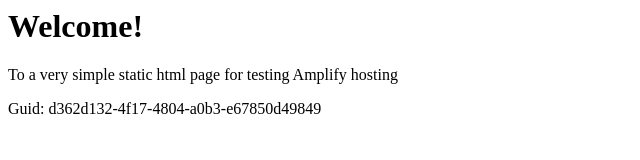
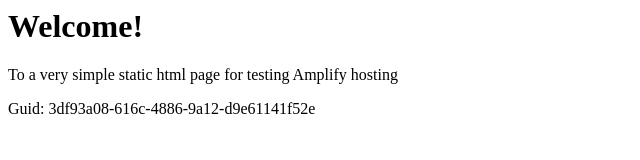
Before and after one commit to aws-aemilia-sfo/Github-PR-Commit-Integration-Test-DoNotTouch-GitHubWebhookPushCanaryTest-v1-preprod-us-west-1, a website: page src/index.html in a window 1280 px wide. Shown: the full height of the page, 0-640 px from the left. Drawn offline with Linux system fonts and the light colour scheme.

Commit message:
commit from integ tests

```diff
--- a/src/index.html
+++ b/src/index.html
@@ -12,6 +12,6 @@
 <body>
     <h1>Welcome!</h1>
     <p>To a very simple static html page for testing Amplify hosting</p>
-    <p>Guid: d362d132-4f17-4804-a0b3-e67850d49849</p></body>
+    <p>Guid: 3df93a08-616c-4886-9a12-d9e61141f52e</p></body>
 
 </html>
```
